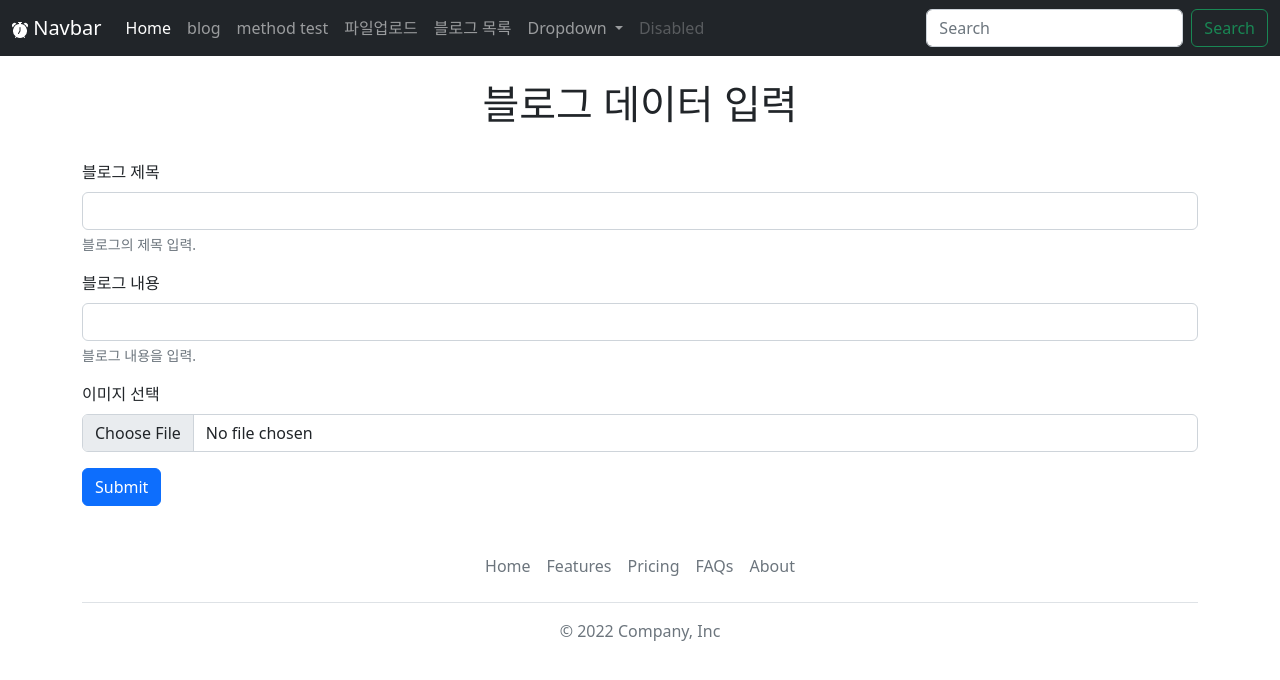
After one commit to yczero/web01, a Flask app: page /blogform in a window 1280 px wide. The commit adds this page. Shown: the top 680 px of the page. Run offline with Flask 2, Linux system fonts and the light colour scheme.

Commit message:
20221021 blog page 삭제까지

```diff
--- a/app.py
+++ b/app.py
@@ -1,5 +1,7 @@
+
 from flask import Flask, render_template, request, redirect
 import os
+import dbconn as db
 
 app = Flask(__name__)
 
@@ -41,9 +43,60 @@ def fileupload():
         f.save(path)
         print('저장성공')
         return redirect('/')
+    # return render_template('')
 
 
-    return render_template('')
+@app.route('/bloglist')
+def bloglist():
+    conn = db.dbconn()
+    cursor = conn.cursor()
+    sql = '''select * from blog'''
+    cursor.execute(sql)
+    rows = cursor.fetchall()
+    print(rows)
+
+    return render_template('bloglist.html', data = rows )
+
+@app.route('/blogform', methods = ['GET','POST'])
+def blogform():
+    if request.method == 'GET':
+        return render_template('blogform.html')
+    else:
+        f = request.files['formFile']
+        path = os.path.dirname(__file__) + '/static/blog/img/' + f.filename
+        print(path)
+        f.save(path)
+        print('저장성공')
+        print(request.form)
+        conn = db.dbconn()
+        cursor = conn.cursor()
+        sql = '''insert into blog values(?,?,?)'''
+        data = [request.form['title'], request.form['content'], '/static/blog/img/' + f.filename]
+        cursor.execute(sql, data)
+        conn.commit()
+        conn.close
+        return redirect('/bloglist')
+
+@app.route('/blog/<int:id>')
+def blogcontent(id):
+
+    conn = db.dbconn()
+    cursor = conn.cursor()
+    sql = '''select * from blog where id = ?'''
+    cursor.execute(sql, id)
+    rows = cursor.fetchone()
+    conn.close
+    return render_template('blog_content.html', data = rows)
+
+@app.route('/blogdelete/<int:id>')
+def blogdelete(id):
+    conn = db.dbconn()
+    cursor = conn.cursor()
+    sql = '''delete blog where id = ?'''
+    cursor.execute(sql, id)
+    conn.commit()
+    conn.close
+    return redirect('/bloglist')
 
 if __name__  ==  '__main__':
     app.run(debug=True, port=80)
--- /dev/null
+++ b/templates/blogform.html
@@ -0,0 +1,33 @@
+{% extends "base.html" %}
+{% block title %} blog page{%  endblock %}
+{% block content %}
+<br>
+<h1 class="text-center"> 블로그 데이터 입력</h1>
+<br>
+<div class="container">
+    <form action = "/blogform" method = "post" enctype="multipart/form-data">
+        <div class="mb-3">
+          <label for="title" class="form-label"> 블로그 제목 </label>
+          <input type="text" class="form-control" id="title" name="title" aria-describedby="titleHelp">
+          <div id="titleHelp" class="form-text">블로그의 제목 입력.</div>
+        </div>
+        <div class="mb-3">
+            <label for="content" class="form-label">블로그 내용</label>
+            <input type="text" class="form-control" id="content" name="content" aria-describedby="contentHelp">
+            <div id="emailHelp" class="form-text">블로그 내용을 입력.</div>
+          </div>
+
+        <!-- <div class="mb-3 form-check">
+          <input type="checkbox" class="form-check-input" id="exampleCheck1">
+          <label class="form-check-label" for="exampleCheck1">Check me out</label>
+        </div> -->
+        <div class="mb-3">
+            <label for="formFile" class="form-label">이미지 선택</label>
+            <input class="form-control" type="file" id="formFile" name = "formFile">
+        </div>
+
+        <button type="submit" class="btn btn-primary">Submit</button>
+    </form>
+
+</div>
+{% endblock %}
--- a/templates/menu.html
+++ b/templates/menu.html
@@ -27,6 +27,10 @@
             <a class="nav-link" href="/fileupload">파일업로드</a>
           </li>
 
+          <li class="nav-item">
+            <a class="nav-link" href="/bloglist">블로그 목록</a>
+          </li>
+
           <li class="nav-item dropdown">
             <a class="nav-link dropdown-toggle" href="#" role="button" data-bs-toggle="dropdown" aria-expanded="false">
               Dropdown
```
Also changed, not shown: 01_mysql01.py (deleted, +0 -16 lines), dbconn.py (added, +12 -0 lines), templates/blog_content.html (added, +21 -0 lines), templates/bloglist.html (added, +57 -0 lines), static/blog/img/alps-ga0a5abdb3_1280.jpg (added), static/blog/img/tram-g8b44e5536_1920.jpg (added).
